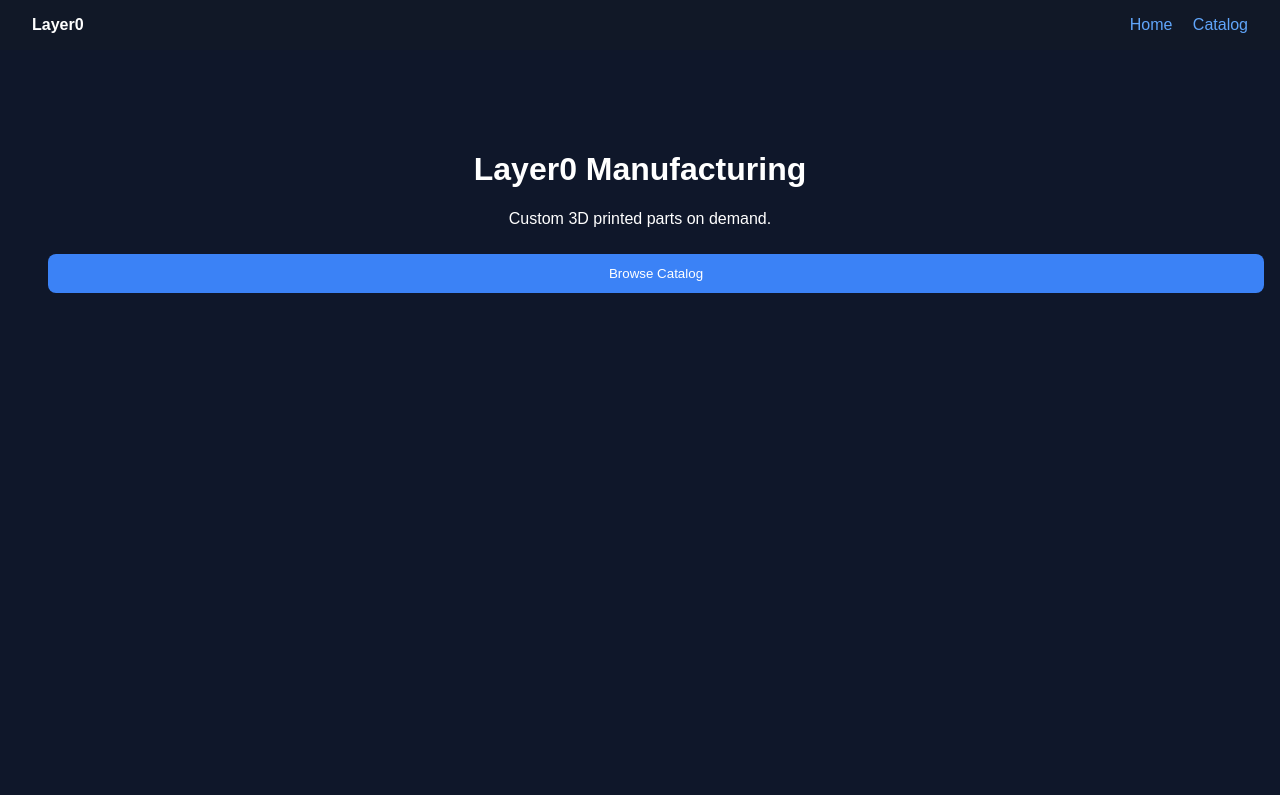
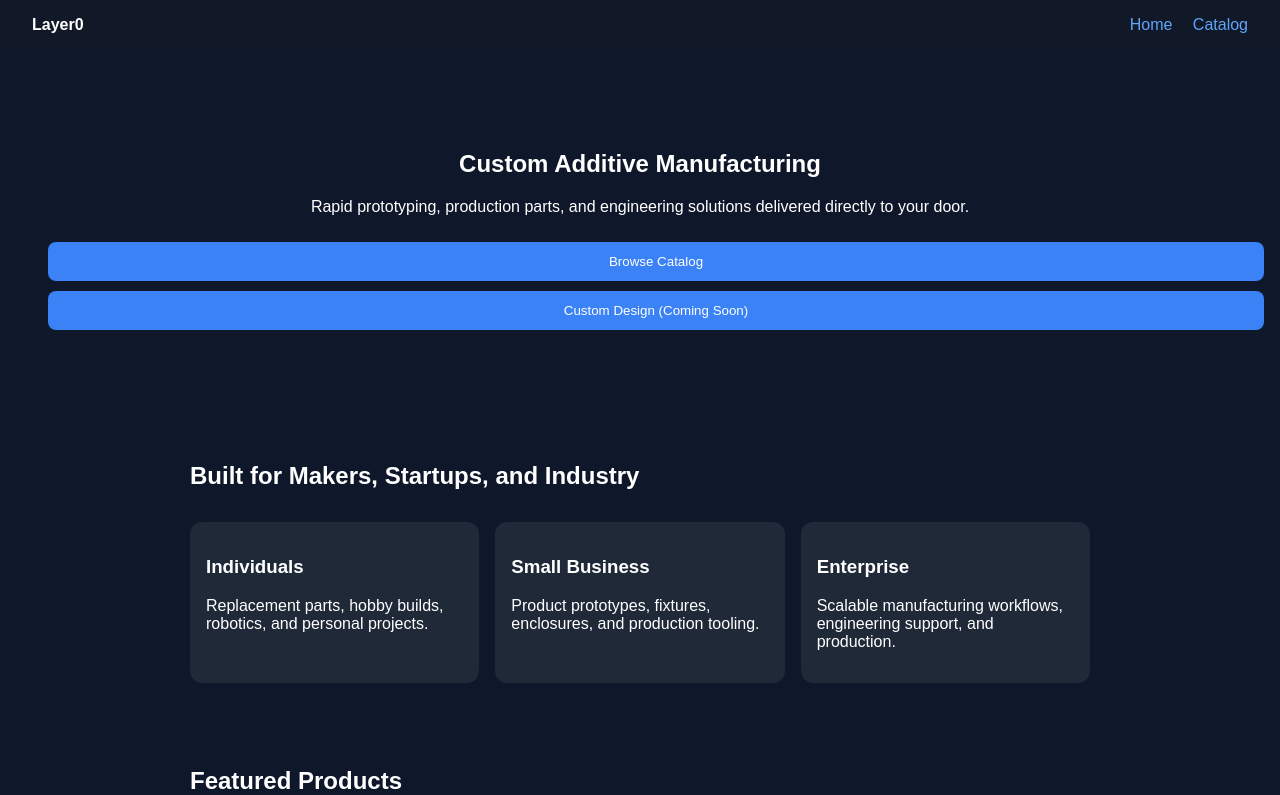
Before and after one commit to Bluest-Lotus/LayerZero, a Jekyll site: the page index.html, which Jekyll copies as it is, in a window 1280 px wide and 1400 px high. Shown: the top 795 px of the window. Built offline with Jekyll 4.4.1, drawn with Linux system fonts in a browser that asks for light colours; some of the changed text lies outside the part shown; grey boxes are pictures that could not be loaded.

Commit message:
Update index.html

```diff
--- a/index.html
+++ b/index.html
@@ -2,11 +2,13 @@
 <html>
 <head>
   <title>Layer0 Manufacturing</title>
+
   <link rel="stylesheet" href="assets/styles.css">
 </head>
 
 <body>
 
+  <!-- NAVIGATION -->
   <nav>
     <strong>Layer0</strong>
 
@@ -16,19 +18,155 @@
     </div>
   </nav>
 
-<div class="hero">
+  <!-- HERO -->
+  <section class="hero">
 
-  <h1>Layer0 Manufacturing</h1>
+    <h1>
+      Custom Additive Manufacturing
+    </h1>
 
     <p>
-    Custom 3D printed parts on demand.
+      Rapid prototyping, production parts, and engineering solutions
+      delivered directly to your door.
     </p>
 
+    <div class="hero-buttons">
+
       <a href="catalog.html">
-    <button>Browse Catalog</button>
+        <button>
+          Browse Catalog
+        </button>
+      </a>
+
+      <a href="#">
+        <button class="secondary-btn">
+          Custom Design (Coming Soon)
+        </button>
       </a>
 
     </div>
 
+  </section>
+
+  <!-- WHO WE SERVE -->
+  <section class="container">
+
+    <h2>
+      Built for Makers, Startups, and Industry
+    </h2>
+
+    <div class="grid three-col">
+
+      <div class="card">
+        <h3>Individuals</h3>
+        <p>
+          Replacement parts, hobby builds, robotics, and personal projects.
+        </p>
+      </div>
+
+      <div class="card">
+        <h3>Small Business</h3>
+        <p>
+          Product prototypes, fixtures, enclosures, and production tooling.
+        </p>
+      </div>
+
+      <div class="card">
+        <h3>Enterprise</h3>
+        <p>
+          Scalable manufacturing workflows, engineering support, and production.
+        </p>
+      </div>
+
+    </div>
+
+  </section>
+
+  <!-- CATALOG PREVIEW -->
+  <section class="container">
+
+    <h2>
+      Featured Products
+    </h2>
+
+    <div class="catalog-wheel">
+
+      <div class="preview-card">
+
+        <img
+          src="assets/images/drone-mount.jpg"
+          alt="Drone Mount"
+        >
+
+        <h3>
+          Drone Mount
+        </h3>
+
+        <p>
+          Lightweight structural bracket.
+        </p>
+
+      </div>
+
+      <div class="preview-card">
+
+        <img
+          src="assets/images/tool-organizer.jpg"
+          alt="Tool Organizer"
+        >
+
+        <h3>
+          Tool Organizer
+        </h3>
+
+        <p>
+          Modular workshop storage.
+        </p>
+
+      </div>
+
+      <div class="preview-card">
+
+        <img
+          src="assets/images/robotics-chassis.jpg"
+          alt="Robotics Chassis"
+        >
+
+        <h3>
+          Robotics Chassis
+        </h3>
+
+        <p>
+          Rapid prototyping platform.
+        </p>
+
+      </div>
+
+    </div>
+
+    <br>
+
+    <a href="catalog.html">
+      <button>
+        View Full Catalog
+      </button>
+    </a>
+
+  </section>
+
+  <!-- CTA -->
+  <section class="container cta-section">
+
+    <h2>
+      Need Something Custom?
+    </h2>
+
+    <p>
+      Upload your own CAD files, get instant pricing, and move from concept
+      to production. Coming soon.
+    </p>
+
+  </section>
+
 </body>
 </html>
```
Lines whose indentation alone changed are shown as unchanged.
